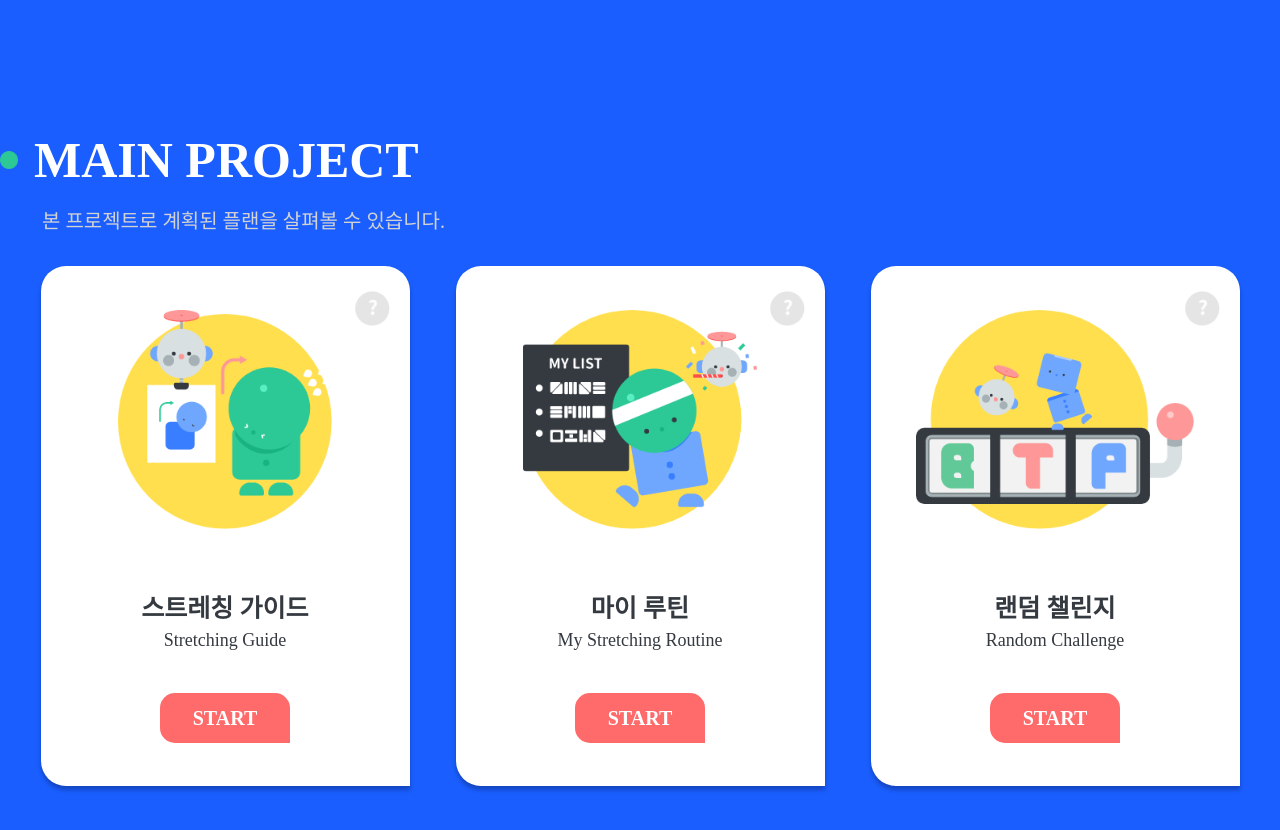
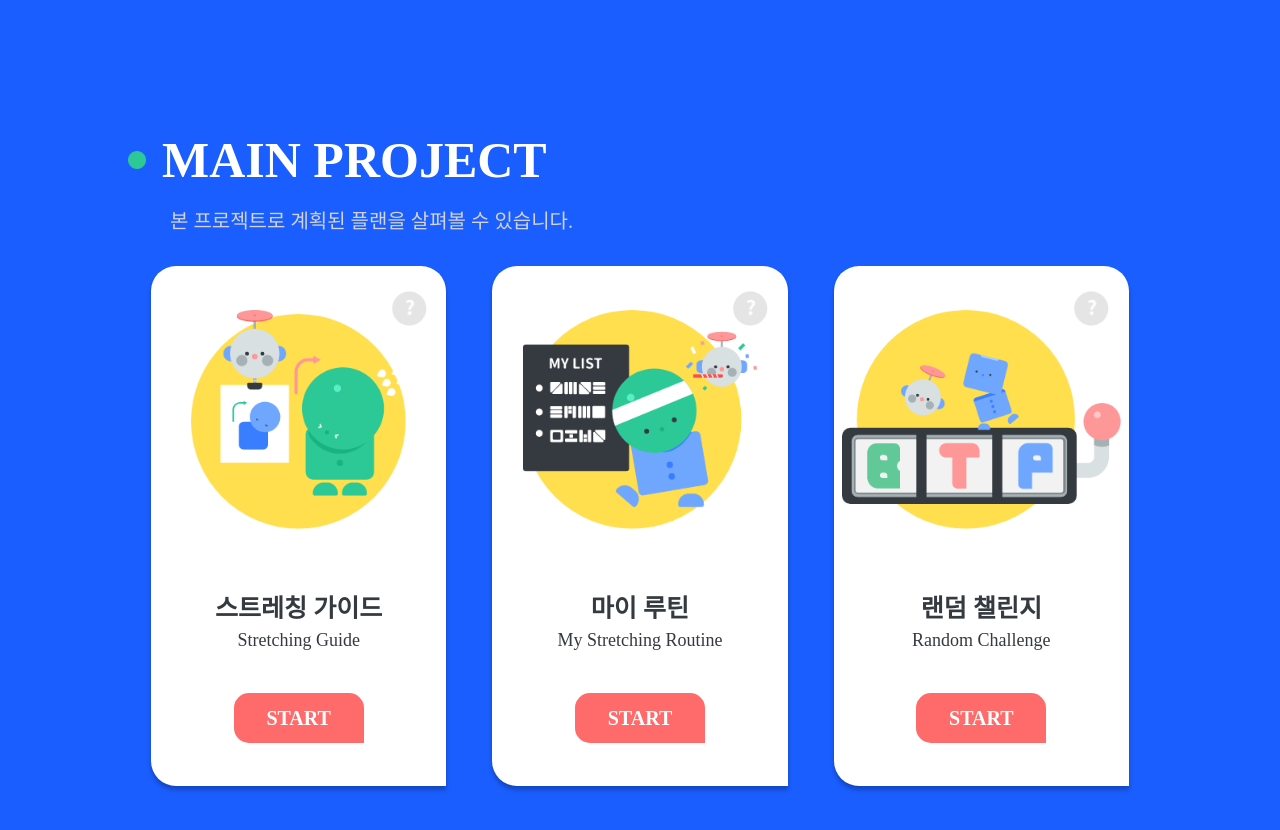
Before and after one commit to turtle-engineers/BTP_ui, a Vue app: page / in a window 1280 px wide. Shown: the part 2600-3430 px from the top of the page. Built offline with nearby package versions, Linux system fonts and the light colour scheme; a web font is replaced by a local one.

Commit message:
수정) Home.vue , variables.scss 전체 레이아웃 class로 묶어 variable에 추가 Home class 변경

```diff
--- a/src/assets/scss/variables.scss
+++ b/src/assets/scss/variables.scss
@@ -15,6 +15,30 @@ $mainblue: #1A5EFF;
 $btpgray:#EBEBEB;
 $redbtn:#FF6B6B;
 $mob-gray:#D2D2D2;
+$btp-light-gray : #BFBFBF;
 
 $btp-border: 25px 25px 0 25px;
 $btn-border:  15px 15px 0 15px;
+
+.btp-container {
+  margin: 0 auto;
+  max-width: 1200px;
+  width: 80%;
+}
+
+.btp-title {
+  padding-top: 80px;
+  padding-bottom: 43px;
+  // margin-top: 80px;
+  // margin-bottom: 43px;
+  h1 {
+    font-size: 50px;
+    font-weight: 700;
+    line-height: 72.4px;
+  }
+  p {
+    color: #757575;
+    font-size: 22px;
+    line-height: 31.86px;
+  }
+}
--- a/src/views/Home.vue
+++ b/src/views/Home.vue
@@ -22,7 +22,7 @@
                   </ul>
               </nav>
               <div class="my-menu">
-                  <a href="#"><img src="../assets/icon/mypage.svg"></a>
+                  <router-link to="/Login"><img src="../assets/icon/mypage.svg"></router-link>
                   <a href="#"><img src="../assets/icon/notification.svg"></a>
               </div>
             </div>
@@ -96,7 +96,7 @@
             </b-container>
 
             <!-- 메인 프로젝트 -->
-            <div class="btp-menu">
+            <div class="btp-menu btp-container">
                 <div class="title title-g">
                     <img src="../assets/icon/circle-green.png">
                     <h1>MAIN PROJECT</h1>
```
